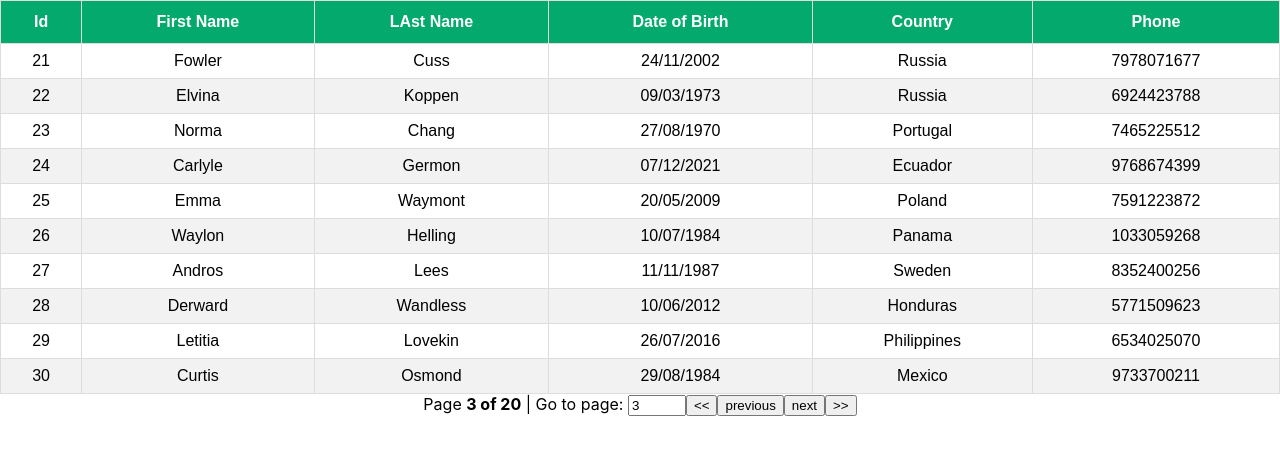
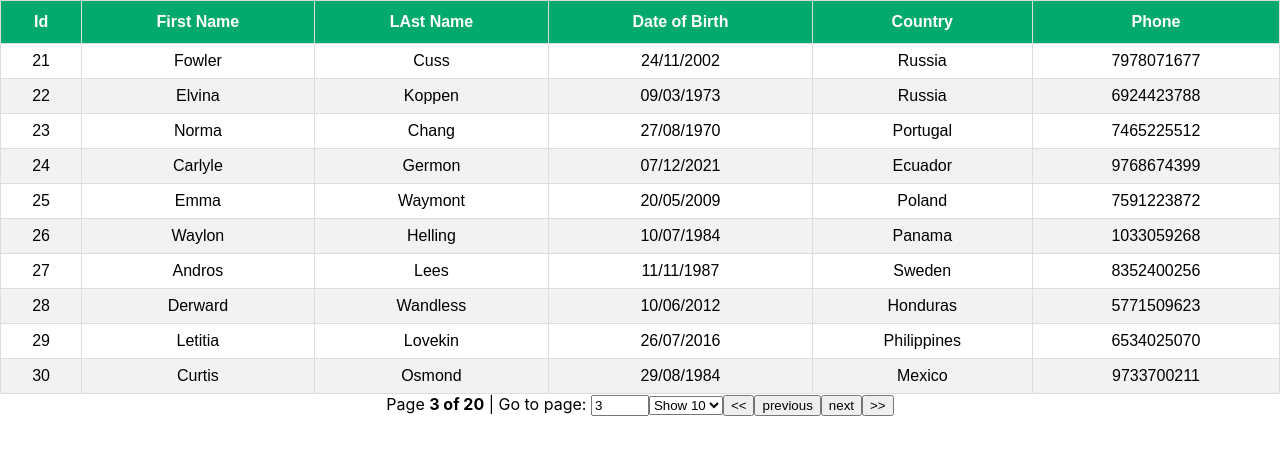
Before and after one commit to amir-shahsahebi/styled-component, a React (Create React App) app: page / in a window 1280 px wide. Shown: the top 454 px of the page. Built offline with nearby package versions, Linux system fonts and the light colour scheme.

Commit message:
variable page size via select option added

```diff
--- a/src/components/PaginationTable.js
+++ b/src/components/PaginationTable.js
@@ -32,6 +32,7 @@
     pageOptions,
     gotoPage,
     pageCount,
+    setPageSize,
     state,
     prepareRow,
   } = useTable(
@@ -43,7 +44,7 @@
     usePagination
   );
 
-  const { pageIndex } = state;
+  const { pageIndex, pageSize } = state;
   // step4: define a basic table structure
   return (
     <>
@@ -99,6 +100,18 @@
           style={{ width: "50px" }}
         />
       </span>
+
+      <select
+        value={pageSize}
+        onChange={(e) => setPageSize(Number(e.target.value))}
+      >
+        {[10, 25, 50].map((pageSize) => (
+          <option key={pageSize} value={pageSize}>
+            Show {pageSize}
+          </option>
+        ))}
+      </select>
+
       <button onClick={() => gotoPage(0)} disabled={!canPreviousPage}>
         {"<<"}
       </button>
```
